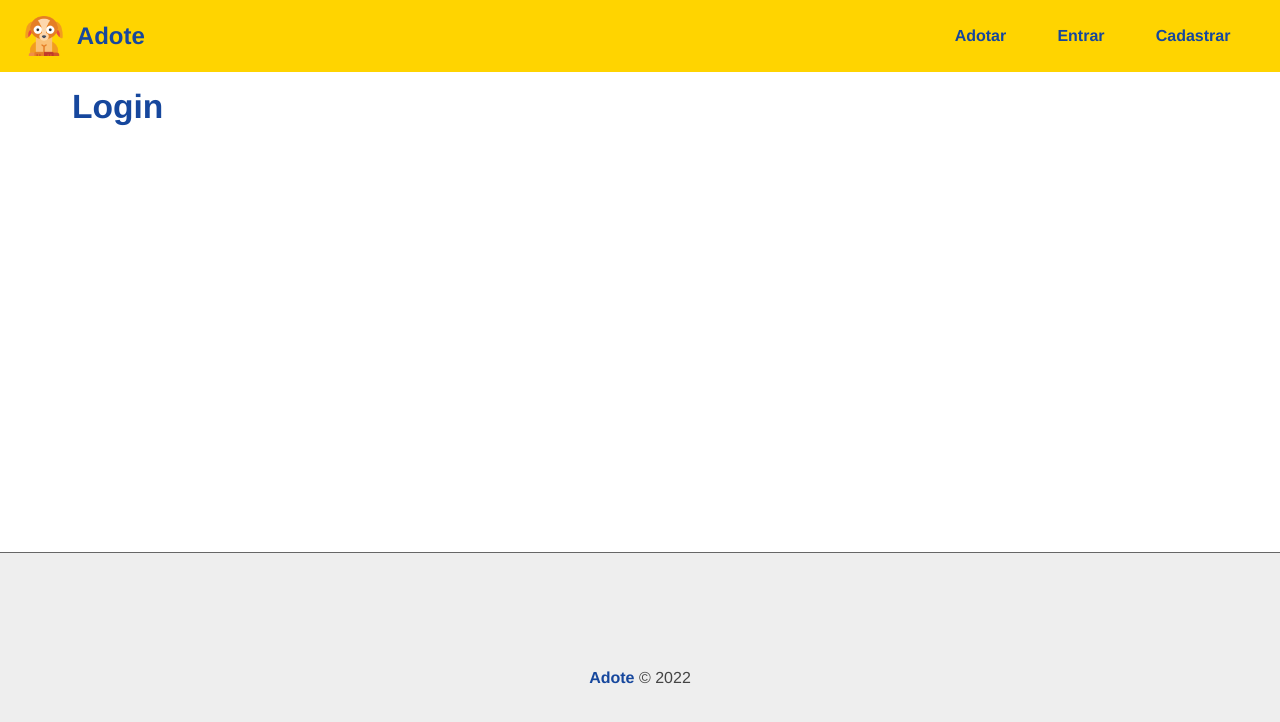
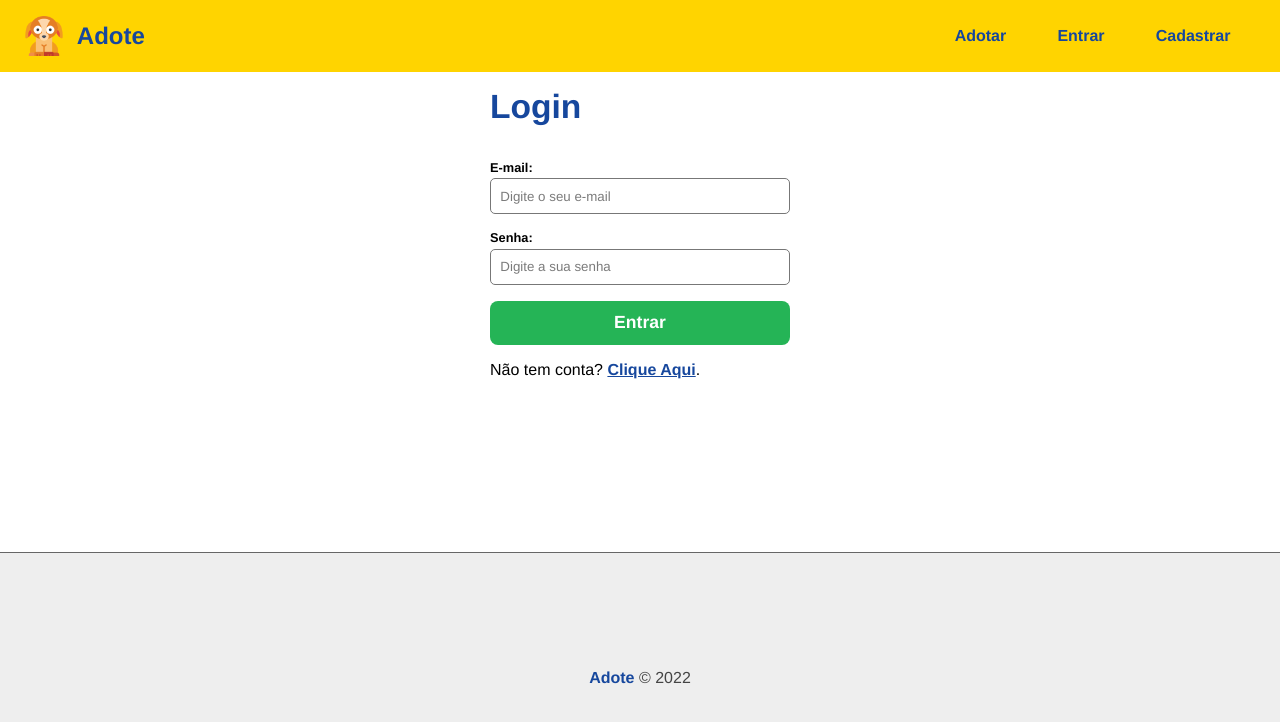
Before and after one commit to HenriqueTrigolo/Adote, a React (Create React App) app in the folder frontend/: page /login in a window 1280 px wide. Shown: the top 722 px of the page. Built offline with nearby package versions, Linux system fonts and the light colour scheme.

Commit message:
login do usuário completo

```diff
--- a/frontend/src/components/pages/Auth/Login.js
+++ b/frontend/src/components/pages/Auth/Login.js
@@ -1,7 +1,37 @@
+import {useContext, useState} from 'react'
+
+import {Link} from 'react-router-dom'
+
+import Input from '../../form/Input'
+
+import styles from '../../form/Form.module.css'
+
+import {Context} from '../../../context/UserContext'
+
 function Login(){
+
+    const [user, setUser] = useState({})
+    const {login} = useContext(Context)
+
+    function handleChange(e){
+        setUser({...user, [e.target.name]: e.target.value})
+    }
+
+    function handleSubmit(e){
+        e.preventDefault()
+        login(user)
+    }
+
     return(
-        <section>
+        <section className={styles.form_container}>
             <h1>Login</h1>
+            <form onSubmit={handleSubmit}>
+                <Input text="E-mail" type="email" name="email" placeholder="Digite o seu e-mail" handleOnChange={handleChange} />
+                <Input text="Senha" type="password" name="password" placeholder="Digite a sua senha" handleOnChange={handleChange} />
+                <input type="submit" value="Entrar"/>
+            </form>
+
+            <p>Não tem conta? <Link to='/register'>Clique Aqui</Link>.</p>
         </section>
     )
 }
--- a/frontend/src/context/UserContext.js
+++ b/frontend/src/context/UserContext.js
@@ -5,9 +5,9 @@ import useAuth from '../hooks/useAuth'
 const Context = createContext()
 
 function UserProvider({children}){
-    const {authenticated, register, logout} = useAuth()
+    const {authenticated, register, logout, login} = useAuth()
 
-    return <Context.Provider value={{authenticated, register, logout}}>{children}</Context.Provider>
+    return <Context.Provider value={{authenticated, register, logout, login}}>{children}</Context.Provider>
 }
 
 export {Context, UserProvider}
--- a/frontend/src/hooks/useAuth.js
+++ b/frontend/src/hooks/useAuth.js
@@ -46,6 +46,24 @@ export default function useAuth(){
         navigate('/')
     }
 
+    async function login(user){
+        let msgText = 'Login realizado com sucesso!'
+        let msgType = 'success'
+
+        try {
+            const data = await api.post('/users/login', user).then((response) => {
+                return response.data
+            })
+
+            await authUser(data)
+        } catch (error) {
+            msgText = error.response.data.message
+            msgType = 'error'
+        }
+
+        setFlashMessage(msgText, msgType)
+    }
+
     function logout(){
         const msgText = 'Logout realizado com sucesso!'
         const msgType = 'success'
@@ -58,5 +76,5 @@ export default function useAuth(){
         setFlashMessage(msgText, msgType)
     }
 
-    return {authenticated, register, logout}
+    return {authenticated, register, logout, login}
 }
```
